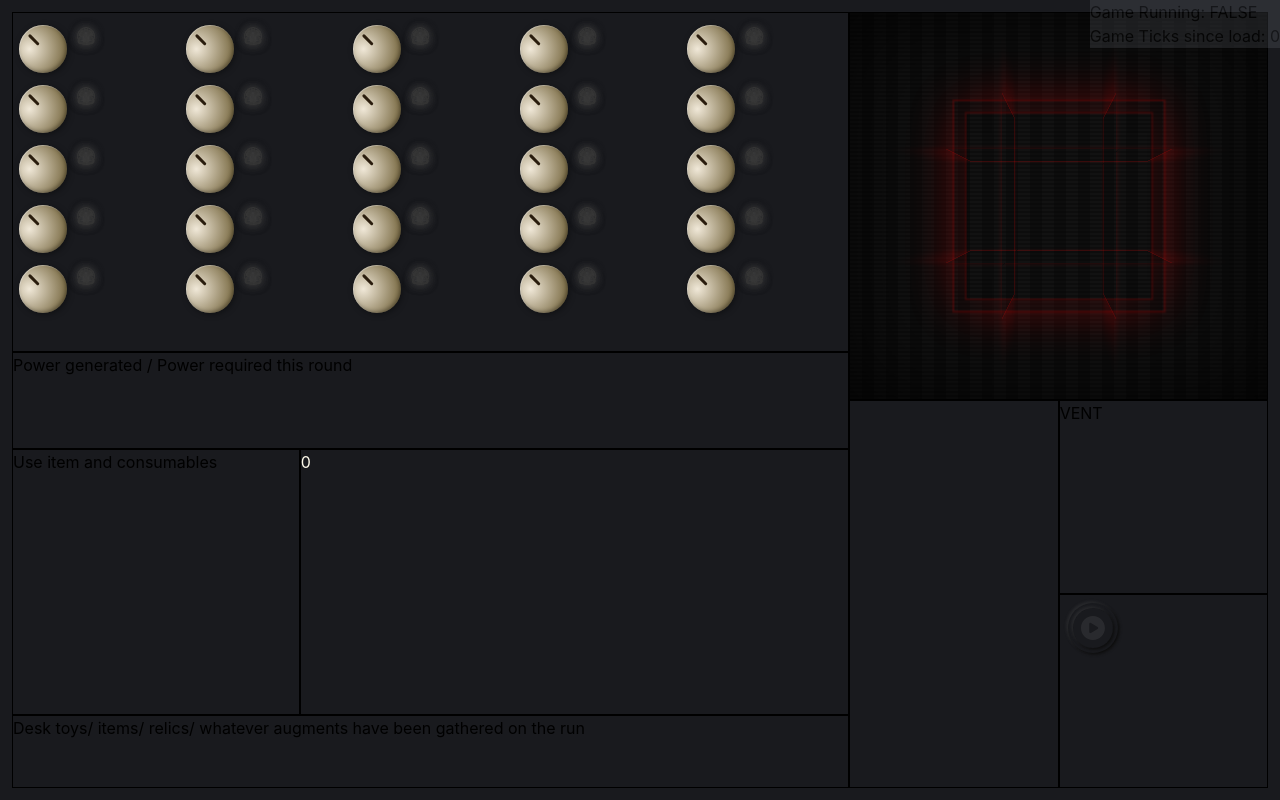
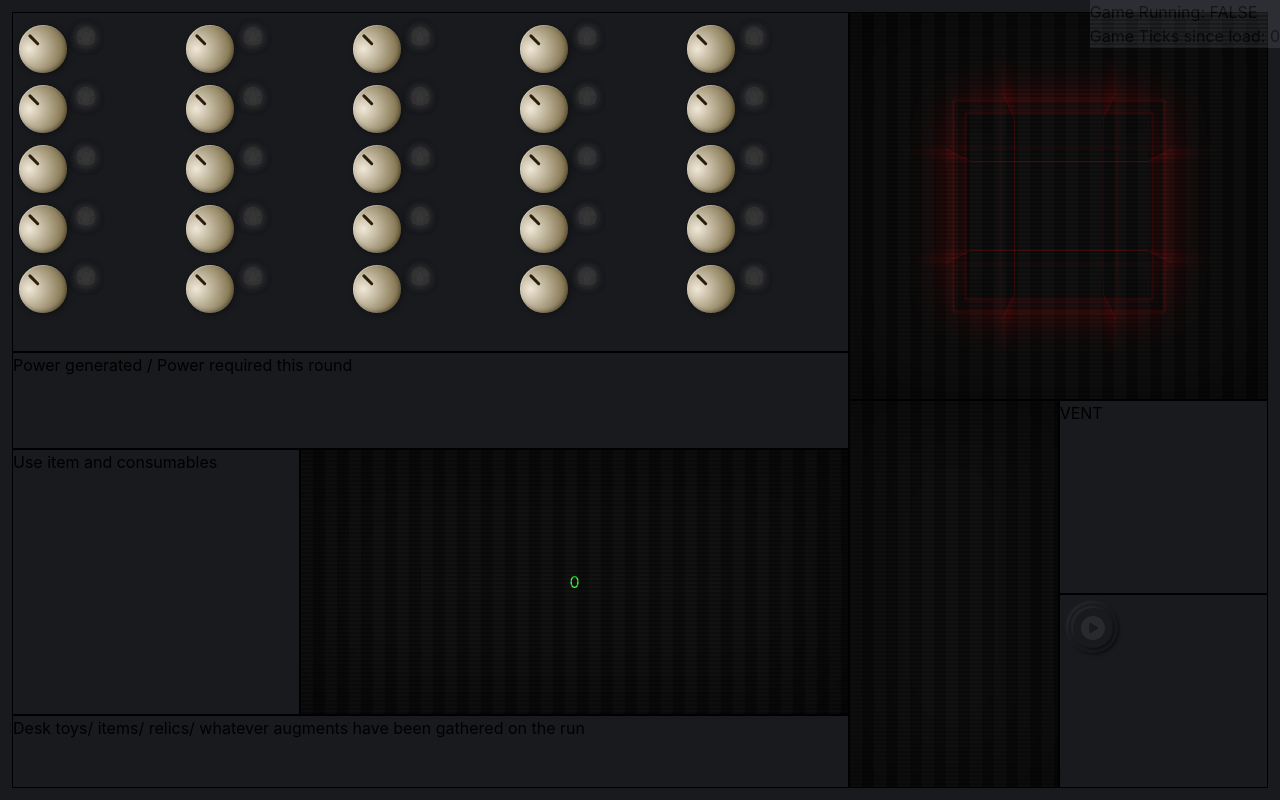
Before and after one commit to christophercurtisdev/ReactorSim, a React (Vite) app: page / in a window 1280 px wide. Built offline with nearby package versions, Linux system fonts and the light colour scheme.

Commit message:
This CSS business is a lot of fun, crt screen now goes on top of the contend with the ::after psuedo element

```diff
--- a/src/Components/AnimationScreenComponent.tsx
+++ b/src/Components/AnimationScreenComponent.tsx
@@ -57,8 +57,8 @@ export default function AnimationScreenComponent() {
                     </div>
                 </div>
                 <div className="absolute flex justify-center items-center flex-col font-mono">
-                    <span>{currentAction.description}</span>
-                    <span className="text-7xl" dangerouslySetInnerHTML={{ __html: icon }}></span>
+                    <span className="crt-text">{currentAction.description}</span>
+                    <span className="crt-text text-7xl" dangerouslySetInnerHTML={{ __html: icon }}></span>
                 </div>
             </div>
         </div>
--- a/src/Components/QueuedActionsComponent.tsx
+++ b/src/Components/QueuedActionsComponent.tsx
@@ -20,9 +20,11 @@ export default function QueuedActionsComponent() {
         };
     }, []);
 
-    return <div className="flex flex-col-reverse">
-        {queuedActions.map((actionDescription: string, index) => (
-            <div key={index}>{actionDescription}</div>
-        ))}
+    return <div className="crt h-full">
+        <div className="flex flex-col-reverse font-mono font-thin">
+            {queuedActions.map((actionDescription: string, index) => (
+                <div key={index} className="crt-text">{actionDescription}</div>
+            ))}
+        </div>
     </div>
 }
--- a/src/Components/ReactorStatusComponent.tsx
+++ b/src/Components/ReactorStatusComponent.tsx
@@ -14,5 +14,11 @@ export default function ReactorStatusComponent() {
         };
     }, []);
 
-    return <div className="text-amber-50">{reactorFuelArrayHeat}</div>
+    return (
+        <div className="justify-center items-center flex h-full">
+            <div className="crt flex h-full w-full justify-center items-center">
+                <div className="crt-text">{reactorFuelArrayHeat}</div>
+            </div>
+        </div>
+    );
 }
--- a/src/css/CRT.css
+++ b/src/css/CRT.css
@@ -1,15 +1,7 @@
 .crt {
   color: #33ff33;
   background: #0a0a0a;
-
-  /* Scanlines */
-  background-image:
-    linear-gradient(rgba(18, 16, 16, 0) 50%,
-                    rgba(0, 0, 0, 0.25) 50%),
-    linear-gradient(90deg,
-                    rgba(255, 255, 255, 0.03) 50%,
-                    rgba(255, 255, 255, 0.01) 50%);
-  background-size: 100% 4px, 24px 100%;
+  position: relative;
 
   /* Vignette */
   box-shadow: inset 0 0 100px rgba(0, 0, 0, 0.9);
@@ -18,7 +10,24 @@
 
 }
 
-.crt::selection {
-  color: #000;
-  background: #33ff33;
+.crt::after {
+  position: absolute;
+  left: 0;
+  top: 0;
+  content: '';
+  width: 100%;
+  height: 100%;
+  z-index: 50;
+  background-image:
+    linear-gradient(rgba(18, 16, 16, 0) 50%,
+                    rgba(0, 0, 0, 0.25) 50%),
+    linear-gradient(90deg,
+                    rgba(255, 255, 255, 0.03) 50%,
+                    rgba(255, 255, 255, 0.01) 50%);
+  background-size: 100% 4px, 24px 100%;
 }
+
+.crt-text::selection {
+  background: #008F00;
+  text-shadow: none;
+}
```
